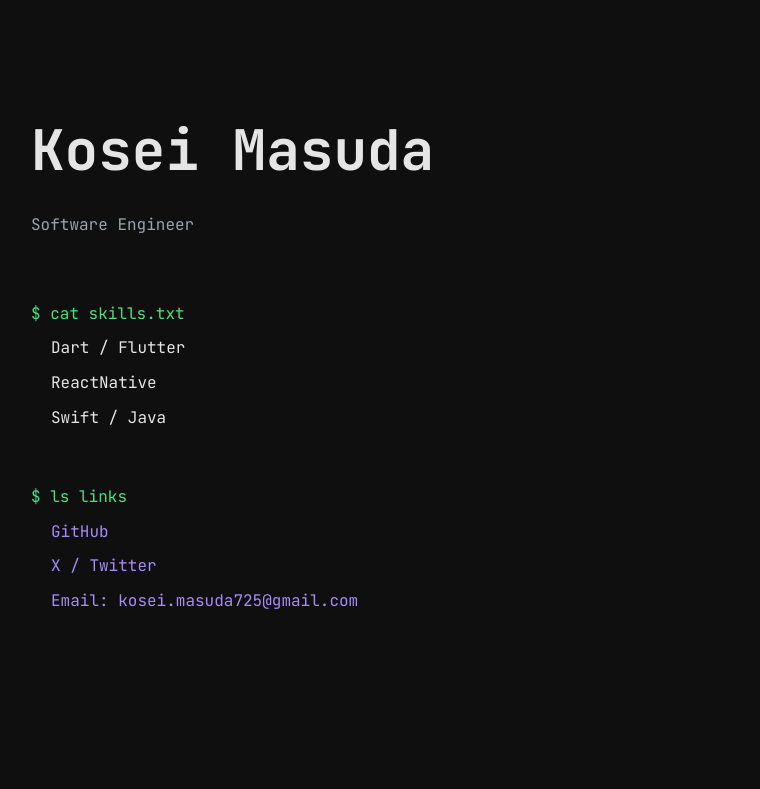
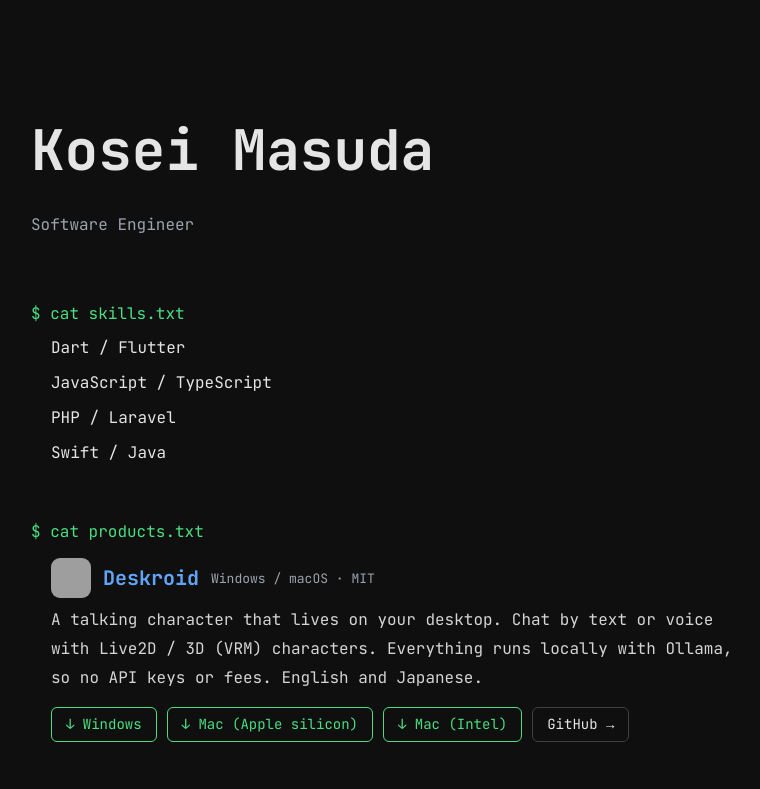
Before and after one commit to mkosei/mkosei.github.io, a plain HTML site: page index.html in a window 1280 px wide. Shown: the top 789 px of the page, without its empty margins (249-1009 px from the left). Drawn offline with Linux system fonts and the light colour scheme; grey boxes are pictures that could not be loaded.

Commit message:
Add Deskroid to a products section and update skills
- Add "$ cat products.txt" with Deskroid: description, download buttons for Windows / Mac, and a GitHub link
- Skills: replace React Native with JavaScript / TypeScript, and add PHP / Laravel

Co-Authored-By: Claude Opus 5.5 <noreply@anthropic.com>

```diff
--- a/index.html
+++ b/index.html
@@ -84,6 +84,65 @@
       color: #a78bfa;
     }
 
+    .product {
+      margin-left: 20px;
+      margin-top: 12px;
+    }
+
+    .product-head {
+      display: flex;
+      flex-wrap: wrap;
+      align-items: center;
+      gap: 6px 12px;
+    }
+
+    .product-icon {
+      border-radius: 9px;
+    }
+
+    .product-name {
+      font-size: 20px;
+      font-weight: 700;
+    }
+
+    .product-meta {
+      color: #9ca3af;
+      font-size: 13px;
+    }
+
+    .product-desc {
+      margin-top: 8px;
+      color: #d4d4d4;
+    }
+
+    .product-links {
+      display: flex;
+      flex-wrap: wrap;
+      gap: 10px;
+      margin-top: 14px;
+    }
+
+    .btn {
+      padding: 4px 14px;
+      border: 1px solid #4ade80;
+      border-radius: 6px;
+      font-size: 14px;
+    }
+
+    .btn:hover {
+      background: rgba(74, 222, 128, 0.12);
+      text-decoration: none;
+    }
+
+    .btn-ghost {
+      border-color: #3f3f46;
+      color: #e5e5e5;
+    }
+
+    .btn-ghost:hover {
+      background: rgba(255, 255, 255, 0.06);
+    }
+
     @media (max-width: 600px) {
       .container {
         margin: 40px auto;
@@ -106,9 +165,33 @@
 
         <div class="item">Dart / Flutter</div>
 
-        <div class="item">ReactNative</div>
+        <div class="item">JavaScript / TypeScript</div>
+
+        <div class="item">PHP / Laravel</div>
 
         <div class="item">Swift / Java</div>
+      </div>
+
+      <div class="section">
+        <div class="command">$ cat products.txt</div>
+
+        <div class="product">
+          <div class="product-head">
+            <img class="product-icon" src="https://raw.githubusercontent.com/mkosei/deskroid/main/build/icon.png" alt="" width="40" height="40">
+            <a href="https://github.com/mkosei/deskroid" class="project-title product-name">Deskroid</a>
+            <span class="product-meta">Windows / macOS · MIT</span>
+          </div>
+          <div class="product-desc">
+            A talking character that lives on your desktop. Chat by text or voice with Live2D / 3D (VRM) characters.
+            Everything runs locally with Ollama, so no API keys or fees. English and Japanese.
+          </div>
+          <div class="product-links">
+            <a class="btn" href="https://github.com/mkosei/deskroid/releases/latest/download/Deskroid-Setup.exe">↓ Windows</a>
+            <a class="btn" href="https://github.com/mkosei/deskroid/releases/latest/download/Deskroid-arm64.dmg">↓ Mac (Apple silicon)</a>
+            <a class="btn" href="https://github.com/mkosei/deskroid/releases/latest/download/Deskroid-x64.dmg">↓ Mac (Intel)</a>
+            <a class="btn btn-ghost" href="https://github.com/mkosei/deskroid">GitHub →</a>
+          </div>
+        </div>
       </div>
 
       <div class="section links">
```
